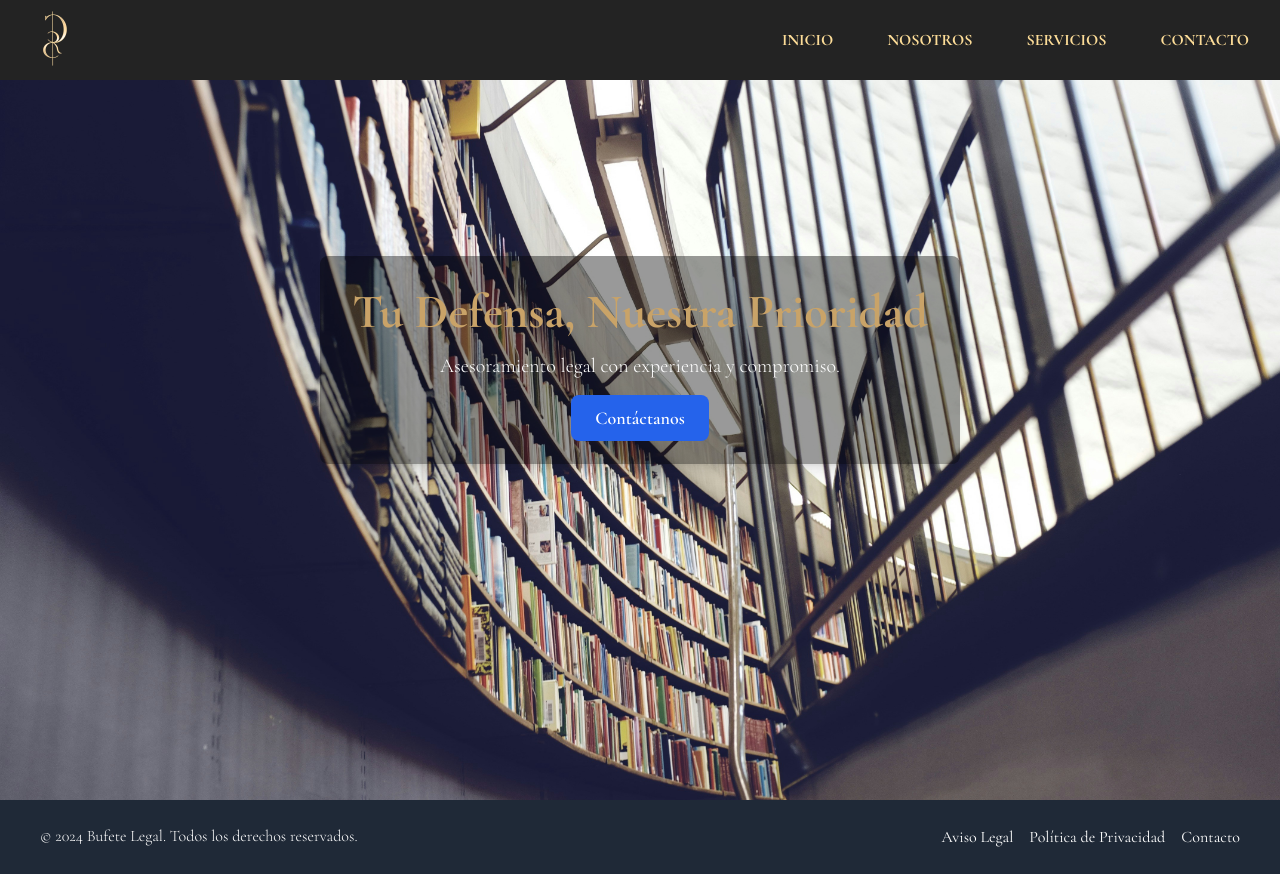
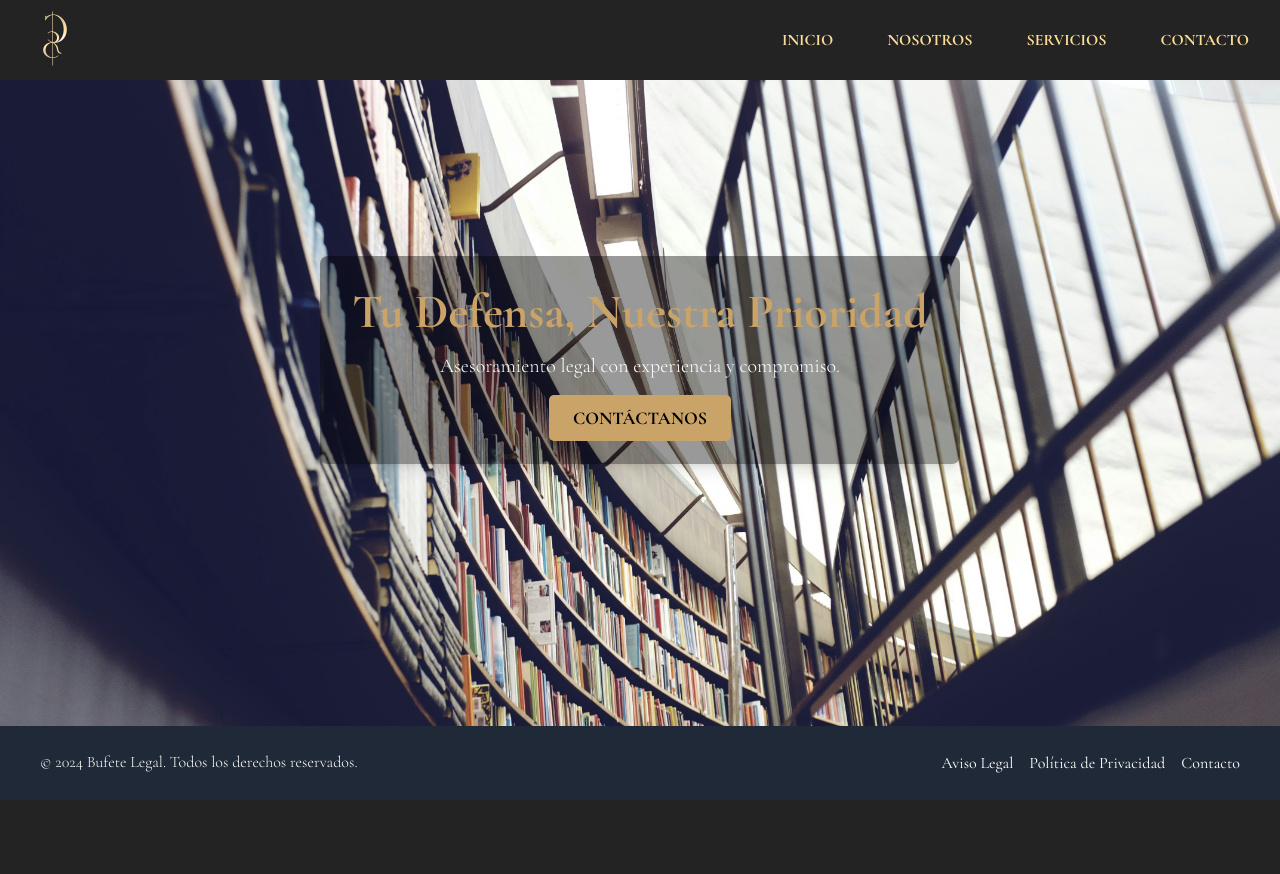
Before and after one commit to Alfredo977167/webDavid, a Next.js app: page / in a window 1280 px wide. After the commit the page ends 800 px from the top, so only its background shows below. Built offline with nearby package versions, Linux system fonts and the light colour scheme.

Commit message:
Mejoras y cambio en tarjetas deservicios

```diff
--- a/src/app/contacto/page.js
+++ b/src/app/contacto/page.js
@@ -69,7 +69,7 @@ export default function Contacto() {
         ></textarea>
         <button
           type="submit"
-          className="w-full bg-blue-600 text-white py-3 rounded hover:bg-blue-500 transition"
+          className="button w-full text-white py-3 rounded transition"
         >
           Enviar
         </button>
--- a/src/app/globals.css
+++ b/src/app/globals.css
@@ -6,10 +6,59 @@
 @tailwind utilities;
 
 html, body {
+  height: 100%;
+  margin: 0;
+  padding: 0;
+  display: flex;
+  flex-direction: column;
+}
+
+main {
+  flex: 1; /* Hace que el contenido principal ocupe el espacio restante */
+  overflow: auto; /* Permite desplazarse dentro si hay mucho contenido */
+  box-sizing: border-box; /* Evita problemas con padding */
+}
+
+header {
+  /*position: fixed;
+  top: 0;
+  left: 0;*/
+  width: 100%;
+  height: 80px; /* Ajusta según la altura real */
+  background: #232323;
+  flex-shrink: 0; /* Evita que se encojan */
+  position: relative; /* Permite que el contenido fluya correctamente */
+}
+
+footer {
+  width: 100%;
+  background-color: #111; /* Color oscuro para destacar */
+  color: white;
+  text-align: center;
+  padding: 1rem;
+  /* Permite que el contenido fluya correctamente */
+  flex-shrink: 0; /* Evita que se encojan */
+}
+
+/*footer {
+  position: absolute;
+  bottom: 0;
+  left: 0;
+  width: 100%;
+}*/
+
+/*footer{
+  z-index: 1000;
+    margin: 0;
+    padding: 0;
+    bottom: 0;
+}*/
+
+/*html, body {
   margin: 0;
   padding: 0;
   width: 100%;
-}
+}*/
 
 body {
   font-family: var(--font-cormorant-garamond), serif;
@@ -93,24 +142,7 @@ p {
   .content {
     flex: 1; /* Empuja el footer hacia abajo */
   }
-  footer{
-      margin: 0;
-      padding: 0;
-  }
 
-  header {
-    /*position: fixed;
-    top: 0;
-    left: 0;*/
-    width: 100%;
-    height: 80px; /* Ajusta según la altura real */
-    background: #232323;
-    z-index: 1000; /* Asegura que esté por encima del contenido */
-  }
-
-  .tarjeta {
-    background-color: rgba(251, 237, 196, 0.7); /* 0.8 es el nivel de opacidad (0 = transparente, 1 = sólido) */
-}
 
   /* Estilo base del menú */
 .menu {
@@ -172,3 +204,25 @@ p {
 .menu-open .bar3 {
   transform: translateY(-10px) rotate(-45deg);
 }
+
+.tarjeta {
+  width: 90%;
+  max-width: 400px;
+  background-color: rgba(251, 237, 196, 0.8); /* Menos opacidad */
+  padding: 1.5rem;
+  border-radius: 10px;
+  text-align: center;
+  transition: transform 0.3s ease-in-out;
+}
+
+.tarjeta:hover {
+  transform: scale(1.05);
+}
+
+/* RESPONSIVE */
+
+@media (max-width: 768px) {
+  .tarjeta {
+    width: 100%; /* Ocupa todo el ancho en pantallas pequeñas */
+  }
+}
--- a/src/app/page.js
+++ b/src/app/page.js
@@ -7,7 +7,7 @@ export default function Home() {
     <div className="bg-full" style={{backgroundImage: "url('/3.jpg')"}}>
 
     <section
-      className="relative h-[90vh] flex flex-col justify-center items-center text-white text-center bg-cover bg-center"
+      className="h-[70vh] flex flex-col justify-center items-center text-white text-center bg-cover bg-center"
     >
       <motion.div
         className="bg-black bg-opacity-40 p-6 sm:p-8 rounded-lg shadow-lg"
@@ -23,7 +23,7 @@ export default function Home() {
         </p>
         <motion.a
           href="/contacto"
-          className="bg-blue-600 px-4 py-2 sm:px-6 sm:py-3 rounded-lg text-white text-base sm:text-lg font-semibold hover:bg-blue-500 transition"
+          className="button px-4 py-2 sm:px-6 sm:py-3 rounded-lg text-white text-base sm:text-lg font-semibold transition"
           whileHover={{ scale: 1.05 }}
           whileTap={{ scale: 0.95 }}
         >
--- a/src/app/servicios/page.js
+++ b/src/app/servicios/page.js
@@ -9,11 +9,12 @@ export default function Servicios() {
 
   return (
     <div className="bg-full" style={{backgroundImage: "url('/4.jpg')"}}>
-    <section className="relative h-[115vh] flex flex-col justify-center items-center max-w-4xl mx-auto p-8 text-center">
+      <div className="min-h-screen flex flex-col items-center justify-center text-white">
+    <section className="max-w-4xl mx-auto p-8 text-center">
       <h1 className="text-4xl font-bold mb-6 text-white text-shadow">Nuestros Servicios</h1>
       <div className="grid md:grid-cols-3 gap-6">
         {servicios.map((servicio, index) => (
-          <div key={index} className="tarjeta grid grid-cols-1 p-6 rounded-lg shadow hover:shadow-lg transition">
+          <div key={index} className="tarjeta grid grid-cols-1 p-6 rounded-lg shadow transition">
             <span className="text-4xl">{servicio.icono}</span>
             <h3 className="text-2xl font-semibold mt-4">{servicio.titulo}</h3>
             <p className="mt-2">{servicio.descripcion}</p>
@@ -22,5 +23,6 @@ export default function Servicios() {
       </div>
     </section>
     </div>
+    </div>
   );
 }
--- a/src/components/Header.js
+++ b/src/components/Header.js
@@ -13,7 +13,7 @@ export default function Header() {
   };
 
   return (
-    <header className="p-4 flex justify-between items-center text-white fixed w-full z-50">
+    <header className="p-4 flex justify-between items-center text-white w-full">
       {/* Logo */}
       <Link href="/">
         <Image src="/logo.jpg" alt="Logo" width={80} height={80} />
```
